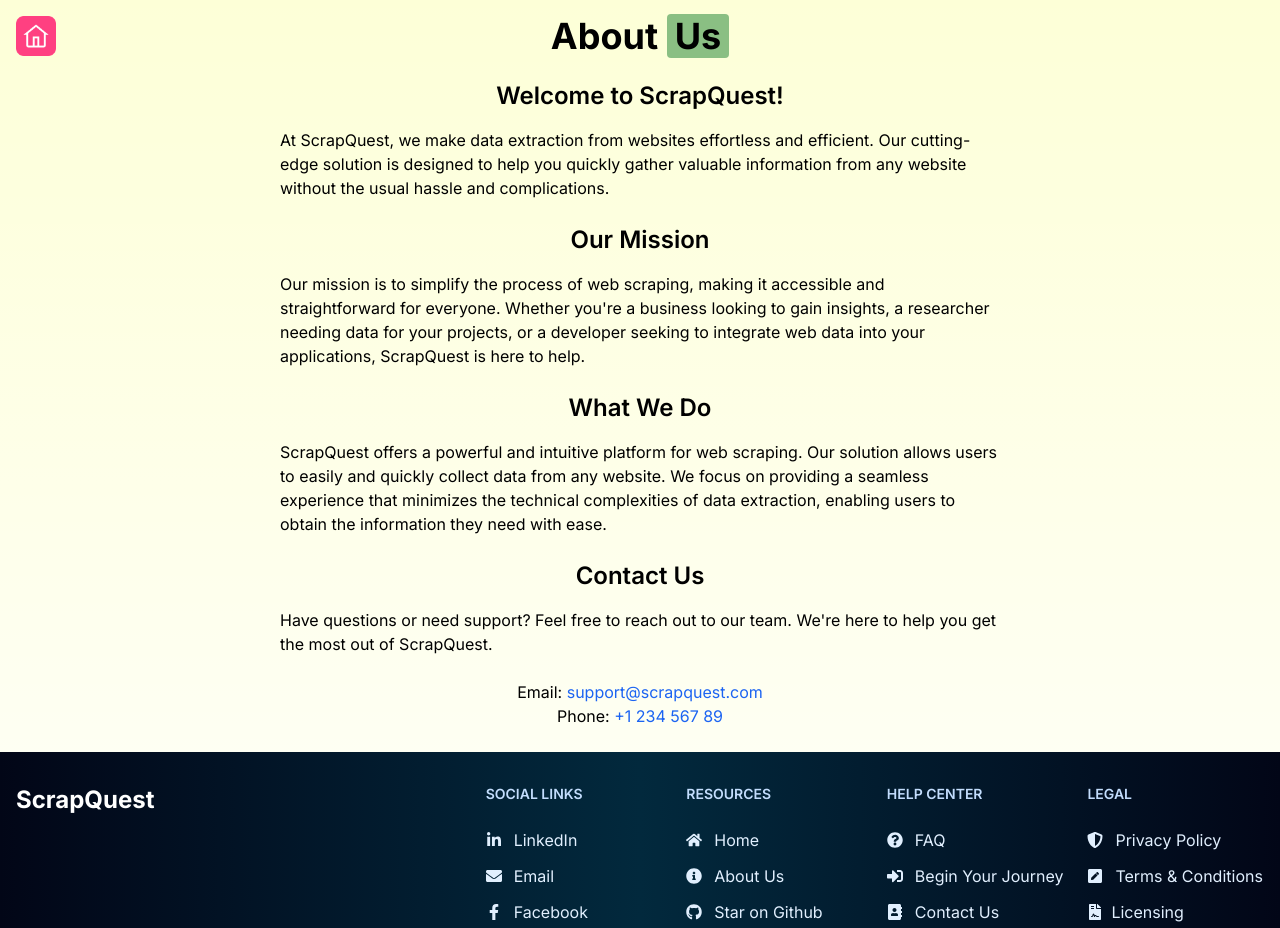
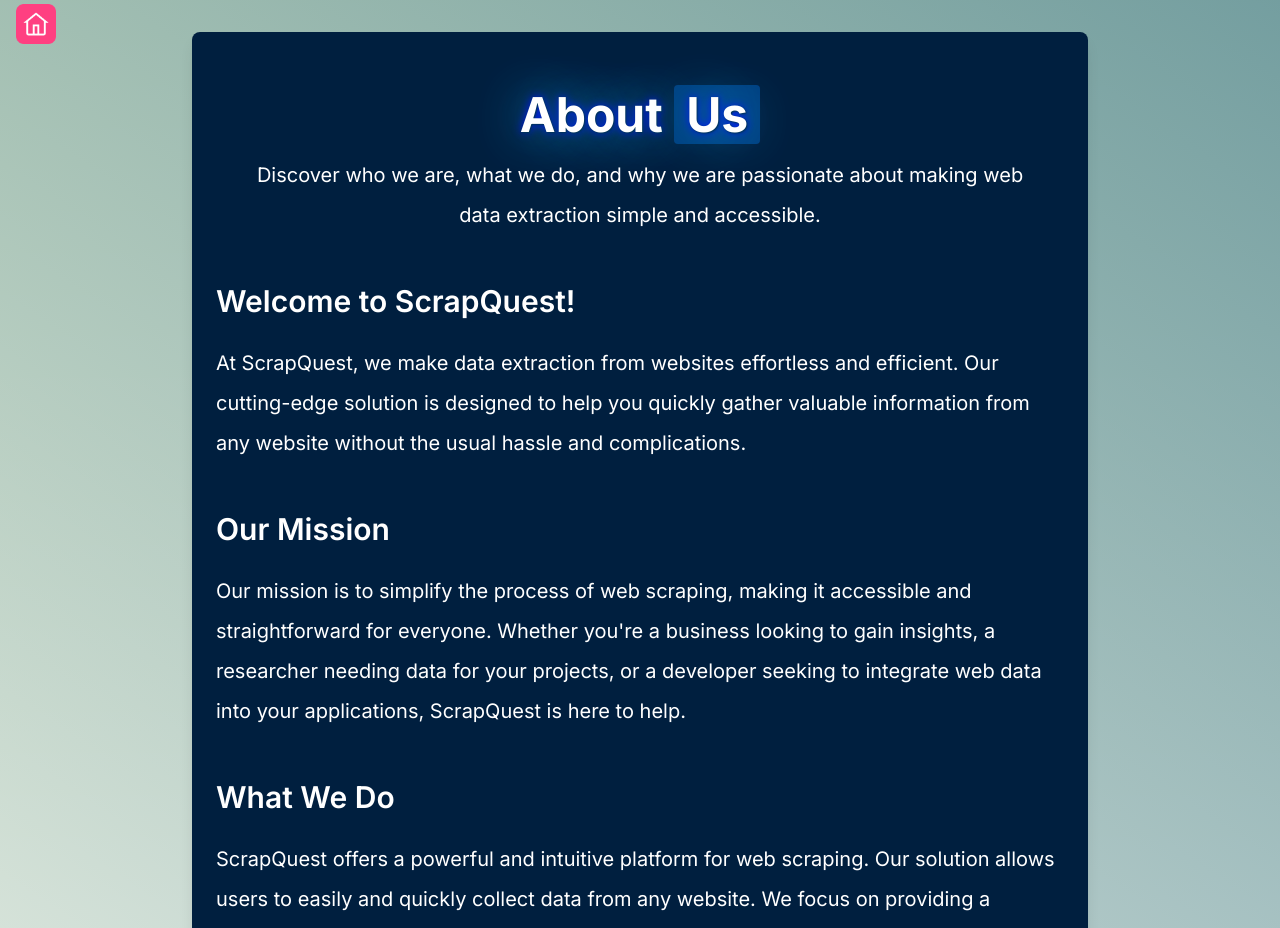
Before and after one commit to Abidsyed25/ScrapQuest, a Next.js app: page /about in a window 1280 px wide. Shown: the part 60-988 px from the top of the page. Built offline with nearby package versions, Linux system fonts and the light colour scheme.

Commit message:
Improved the Styling of About Us Page

```diff
--- a/app/about/page.tsx
+++ b/app/about/page.tsx
@@ -1,54 +1,83 @@
 import React from 'react';
-import { Nav } from "@/components/Nav";
+import { Nav } from '@/components/Nav';
 import Footer from '@/components/Footer';
-import Link from "next/link";
-import Image from "next/image";
+import Link from 'next/link';
+import Image from 'next/image';
 import homeIcon from './homeicon.png'; // Ensure this path is correct
 
 const About: React.FC = () => {
   const homeIconStyle: React.CSSProperties = {
-    position: 'absolute',
-    top: 'rem', // Adjust as needed for positioning
-    left: '1rem', // Adjust as needed for positioning
+    position: 'fixed',
+    top: '4rem', // Adjusted to move it down
+    left: '1rem',
     width: '2.5rem',
-    cursor: 'pointer'
+    cursor: 'pointer',
+    zIndex: 1000,
+    transition: 'transform 0.3s ease, box-shadow 0.3s ease',
+  };
+
+  const headingStyle: React.CSSProperties = {
+    textShadow: '1px 1px 2px rgb(1, 53, 79), 0 0 1em rgb(24, 159, 226), 0 0 0.2em blue',
+    marginTop: '35px',
   };
 
   return (
-    <div className="relative">
+    <div className="relative bg-gradient-to-b from-[#000000] to-[#002b4d] min-h-screen text-white" style={{ background: 'linear-gradient(34deg, transparent, rgba(1, 77, 114, 0.556))' }}>
       <Nav />
-      <div className="container mx-auto p-6 max-w-[48rem]">
+      <div className="container mx-auto p-6 max-w-4xl bg-[#001f3f] shadow-lg rounded-lg mt-10 mb-10 relative">
         <Link href="/" passHref>
-          <Image src={homeIcon} alt="Home" style={homeIconStyle} width={50} height={50} />
+          <Image
+            src={homeIcon}
+            alt="Home"
+            style={homeIconStyle}
+            width={50}
+            height={50}
+            className="homeIcon"
+          />
         </Link>
-        <h1 className="text-4xl font-bold mb-6 text-center">About <span className="bg-[#8abf83] rounded px-2">Us</span></h1>
 
-        <h2 className="text-2xl text-center font-semibold mb-4">Welcome to ScrapQuest!</h2>
-        <p className="mb-6">
+        <div className="mb-12 text-center">
+          <h1 className="text-5xl font-bold mb-4" style={headingStyle}>
+            About <span className="bg-[#004080] rounded px-3 text-white">Us</span>
+          </h1>
+          <p className="text-lg mx-auto max-w-3xl" style={{ fontSize: '20px', lineHeight: '2', marginBottom: '20px' }}>
+            Discover who we are, what we do, and why we are passionate about making web data extraction simple and accessible.
+          </p>
+        </div>
+
+        <section className="mb-12 text-left">
+          <h2 className="text-3xl font-semibold mb-6">Welcome to ScrapQuest!</h2>
+          <p className="text-lg leading-relaxed" style={{ fontSize: '20px', lineHeight: '2', marginBottom: '20px' }}>
             At ScrapQuest, we make data extraction from websites effortless and efficient. Our cutting-edge solution is designed to help you quickly gather valuable information from any website without the usual hassle and complications.
           </p>
+        </section>
 
-        <h2 className="text-2xl text-center font-semibold mb-4">Our Mission</h2>
-        <p className="mb-6">
+        <section className="mb-12 text-left">
+          <h2 className="text-3xl font-semibold mb-6">Our Mission</h2>
+          <p className="text-lg leading-relaxed" style={{ fontSize: '20px', lineHeight: '2', marginBottom: '20px' }}>
             Our mission is to simplify the process of web scraping, making it accessible and straightforward for everyone. Whether you're a business looking to gain insights, a researcher needing data for your projects, or a developer seeking to integrate web data into your applications, ScrapQuest is here to help.
           </p>
+        </section>
 
-        <h2 className="text-2xl text-center font-semibold mb-4">What We Do</h2>
-        <p className="mb-6">
+        <section className="mb-12 text-left">
+          <h2 className="text-3xl font-semibold mb-6">What We Do</h2>
+          <p className="text-lg leading-relaxed" style={{ fontSize: '20px', lineHeight: '2', marginBottom: '20px' }}>
             ScrapQuest offers a powerful and intuitive platform for web scraping. Our solution allows users to easily and quickly collect data from any website. We focus on providing a seamless experience that minimizes the technical complexities of data extraction, enabling users to obtain the information they need with ease.
           </p>
+        </section>
 
-        <h2 className="text-center text-2xl font-semibold mb-4">Contact Us</h2>
-        <p className="mb-6">
+        <section className="mb-12 text-left">
+          <h2 className="text-3xl font-semibold mb-6">Contact Us</h2>
+          <p className="text-lg leading-relaxed" style={{ fontSize: '20px', lineHeight: '2', marginBottom: '20px' }}>
             Have questions or need support? Feel free to reach out to our team. We're here to help you get the most out of ScrapQuest.
           </p>
-
-        <div className="text-center">
-          <p>Email: <a href="mailto:support@scrapquest.com" className="text-blue-600">support@scrapquest.com</a></p>
-          <p>Phone: <a href="tel:+123456789" className="text-blue-600">+1 234 567 89</a></p>
+          <div className="mt-4">
+            <p>Email: <a href="mailto:support@scrapquest.com" className="text-blue-300 hover:underline">support@scrapquest.com</a></p>
+            <p>Phone: <a href="tel:+123456789" className="text-blue-300 hover:underline">+1 234 567 89</a></p>
           </div>
+        </section>
       </div>
-        <Footer/>
+      <Footer />
     </div>
   );
 }
```
Lines whose indentation alone changed are shown as unchanged.
